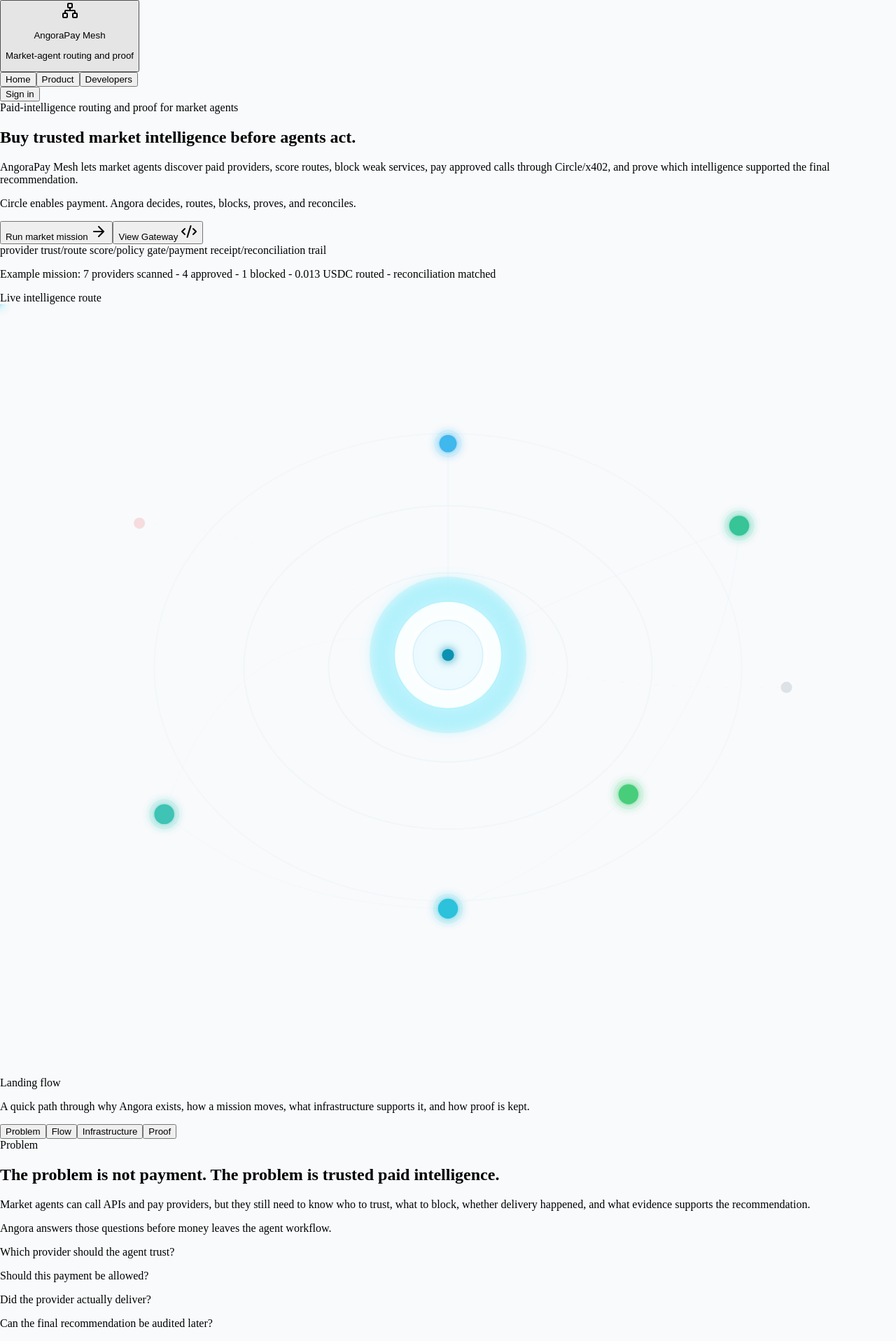
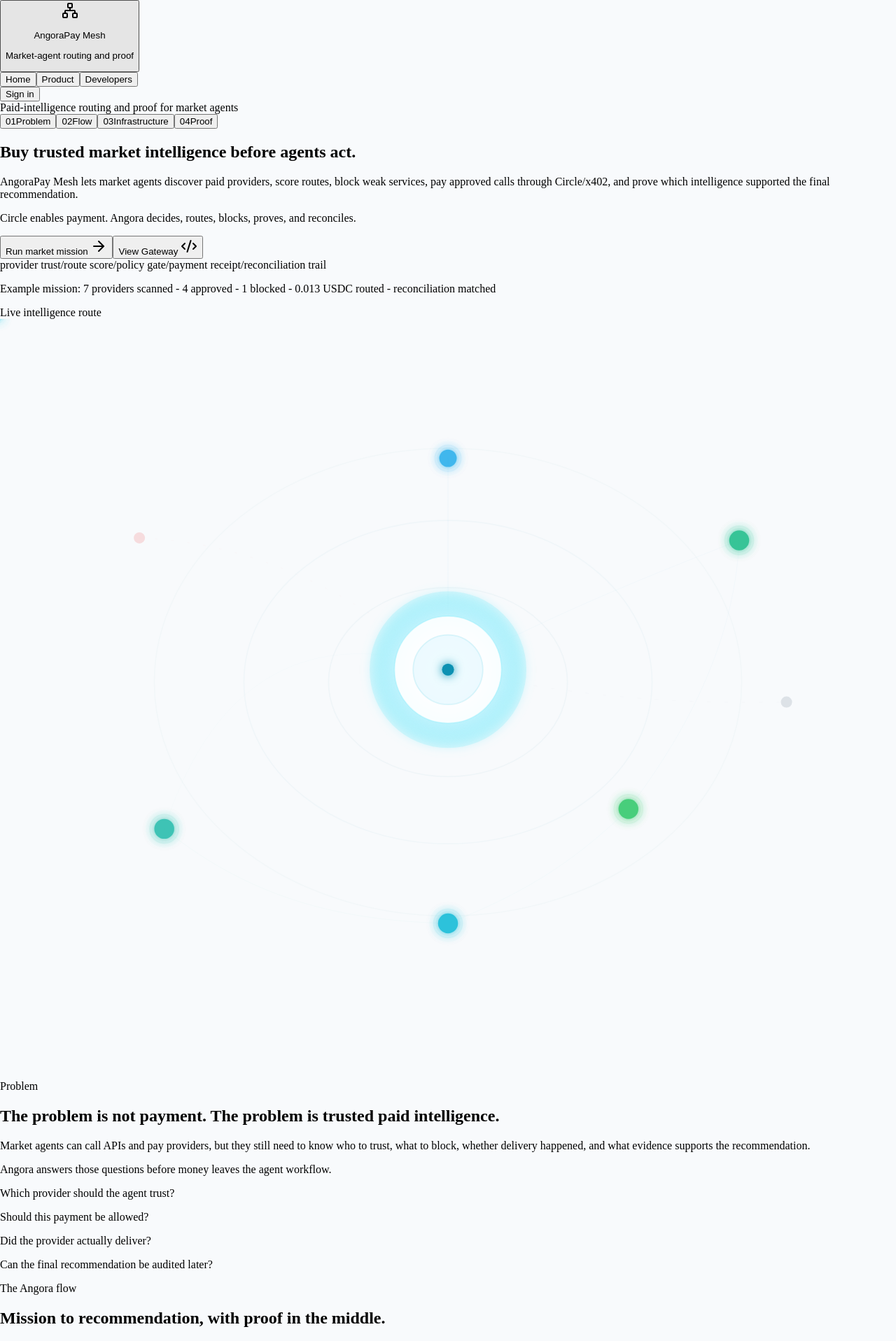
Before and after one commit to othnielObasi/angorapay-mesh, a React (Vite) app in the folder src/dashboard/frontend/: page / in a window 1280 px wide. Shown: the top 1917 px of the page at 70% size. Built offline with nearby package versions, Linux system fonts and the light colour scheme.

Commit message:
Refine Home story rail

```diff
--- a/src/dashboard/frontend/AngoraApp.jsx
+++ b/src/dashboard/frontend/AngoraApp.jsx
@@ -436,10 +436,10 @@ function Landing({ openConsole }) {
 
 function Home({ setMode, openConsole }) {
   const storyNav = [
-    ["problem", "Problem"],
-    ["flow", "Flow"],
-    ["infrastructure", "Infrastructure"],
-    ["proof", "Proof"],
+    ["01", "problem", "Problem"],
+    ["02", "flow", "Flow"],
+    ["03", "infrastructure", "Infrastructure"],
+    ["04", "proof", "Proof"],
   ];
   const proofLine = ["provider trust", "route score", "policy gate", "payment receipt", "reconciliation trail"];
   const problemPoints = [
@@ -480,6 +480,19 @@ function Home({ setMode, openConsole }) {
       <section className="grid items-center gap-16 pb-20 pt-8 lg:grid-cols-[0.92fr_1.08fr]">
         <div>
           <Badge>Paid-intelligence routing and proof for market agents</Badge>
+          <div className="mt-7 flex max-w-2xl flex-wrap gap-x-7 gap-y-3 border-y border-slate-200/55 py-4">
+            {storyNav.map(([number, sectionId, label]) => (
+              <button
+                key={sectionId}
+                type="button"
+                onClick={() => document.getElementById(sectionId)?.scrollIntoView({ behavior: "smooth", block: "start" })}
+                className="group inline-flex items-center gap-2 text-left text-xs font-semibold text-slate-500 transition hover:text-slate-950"
+              >
+                <span className="font-mono text-[10px] text-cyan-700/80">{number}</span>
+                <span>{label}</span>
+              </button>
+            ))}
+          </div>
           <h1 className="mt-8 max-w-3xl text-5xl font-extrabold leading-[1.04] tracking-[-0.038em] text-slate-950 md:text-6xl lg:text-[5rem]">
             Buy trusted market intelligence before agents act.
           </h1>
@@ -512,29 +525,6 @@ function Home({ setMode, openConsole }) {
           </div>
         </div>
         <MeshHeroVisual />
-      </section>
-
-      <section aria-label="AngoraPay Mesh landing story" className="border-y border-slate-200/55 py-5">
-        <div className="flex flex-col gap-4 lg:flex-row lg:items-center lg:justify-between">
-          <div>
-            <p className="text-[10px] font-semibold uppercase tracking-[0.24em] text-cyan-700/80">Landing flow</p>
-            <p className="mt-2 max-w-xl text-sm font-medium leading-6 text-slate-500">
-              A quick path through why Angora exists, how a mission moves, what infrastructure supports it, and how proof is kept.
-            </p>
-          </div>
-          <div className="flex flex-wrap gap-2 rounded-full border border-slate-200/45 bg-white/45 p-1 shadow-[0_16px_44px_rgba(15,42,61,0.045)] backdrop-blur">
-            {storyNav.map(([sectionId, label]) => (
-              <button
-                key={sectionId}
-                type="button"
-                onClick={() => document.getElementById(sectionId)?.scrollIntoView({ behavior: "smooth", block: "start" })}
-                className="rounded-full px-4 py-2 text-xs font-medium text-slate-500 transition hover:bg-white/75 hover:text-slate-950"
-              >
-                {label}
-              </button>
-            ))}
-          </div>
-        </div>
       </section>
 
       <section id="problem" className="border-t border-slate-200/55 py-24">
```
